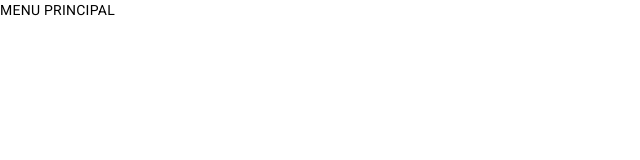
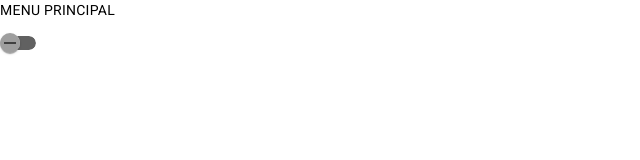
Before and after one commit to tasajos/ProANCS, an Angular app in the folder ProyN/: page / in a window 1280 px wide. Shown: the top 160 px of the page, without its empty margins (0-640 px from the left). Built offline with nearby package versions, Linux system fonts and the light colour scheme.

Commit message:
angular material prueba de matslide

```diff
--- a/ProyN/src/app/Components/principal/principal.component.html
+++ b/ProyN/src/app/Components/principal/principal.component.html
@@ -1 +1,3 @@
 <p>MENU PRINCIPAL</p>
+<!--<mat-slide-toggle>Toggle me!</mat-slide-toggle>-->
+<mat-slide-toggle>Toggle me!</mat-slide-toggle>
--- a/ProyN/src/app/app.component.html
+++ b/ProyN/src/app/app.component.html
@@ -1 +1,3 @@
 <app-principal></app-principal>
+<!--<h1>Hola</h1>
+<mat-slide-toggle>Toggle me!</mat-slide-toggle>-->
--- a/ProyN/src/app/app.module.ts
+++ b/ProyN/src/app/app.module.ts
@@ -8,6 +8,9 @@ import { PrincipalComponent } from './Components/principal/principal.component';
 import { UsuarioComponent } from './Components/usuario/usuario.component';
 import { ListarUsuarioComponent } from './Components/listar-usuario/listar-usuario.component';
 import { EliminarUsuarioComponent } from './Components/eliminar-usuario/eliminar-usuario.component';
+
+//Angular modulos
+import { MatSlideToggleModule } from '@angular/material/slide-toggle';
 
 @NgModule({
   declarations: [
@@ -20,7 +23,8 @@ import { EliminarUsuarioComponent } from './Components/eliminar-usuario/eliminar
   imports: [
     BrowserModule,
     AppRoutingModule,
-    BrowserAnimationsModule
+    BrowserAnimationsModule,
+    MatSlideToggleModule
   ],
   providers: [],
   bootstrap: [AppComponent]
```
Also changed, not shown: ProyN/tips_angular.txt.
